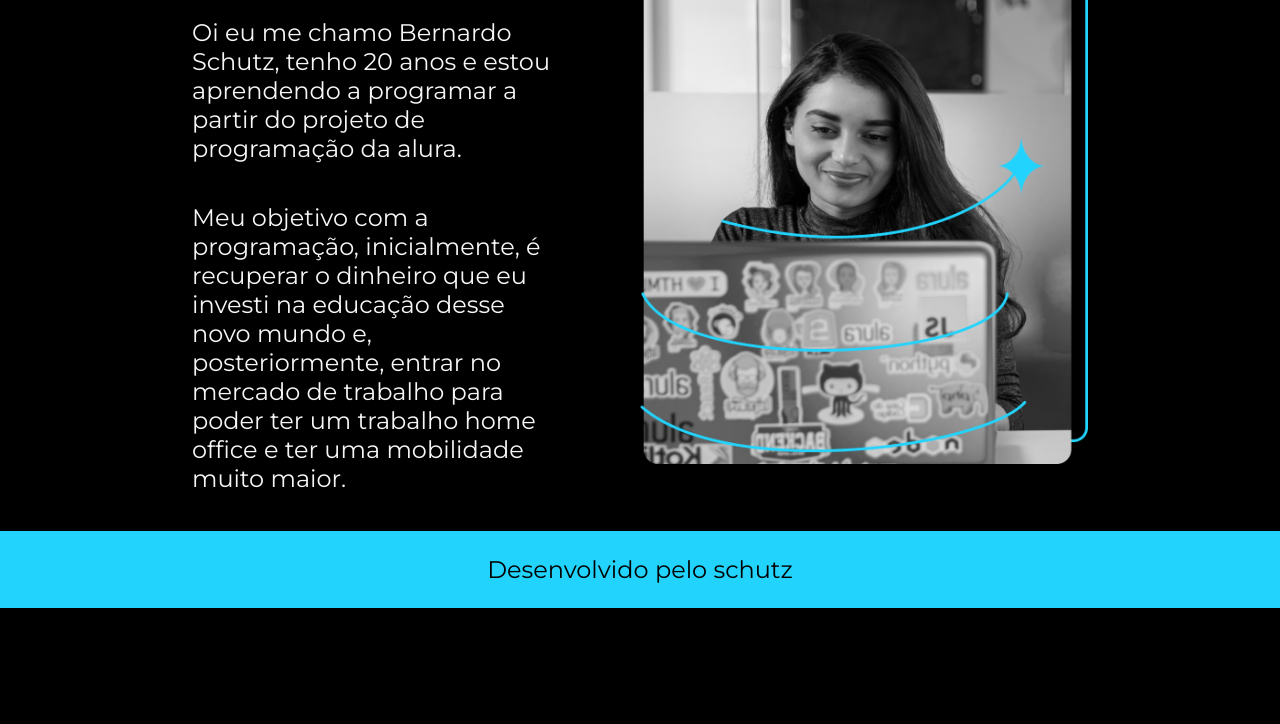
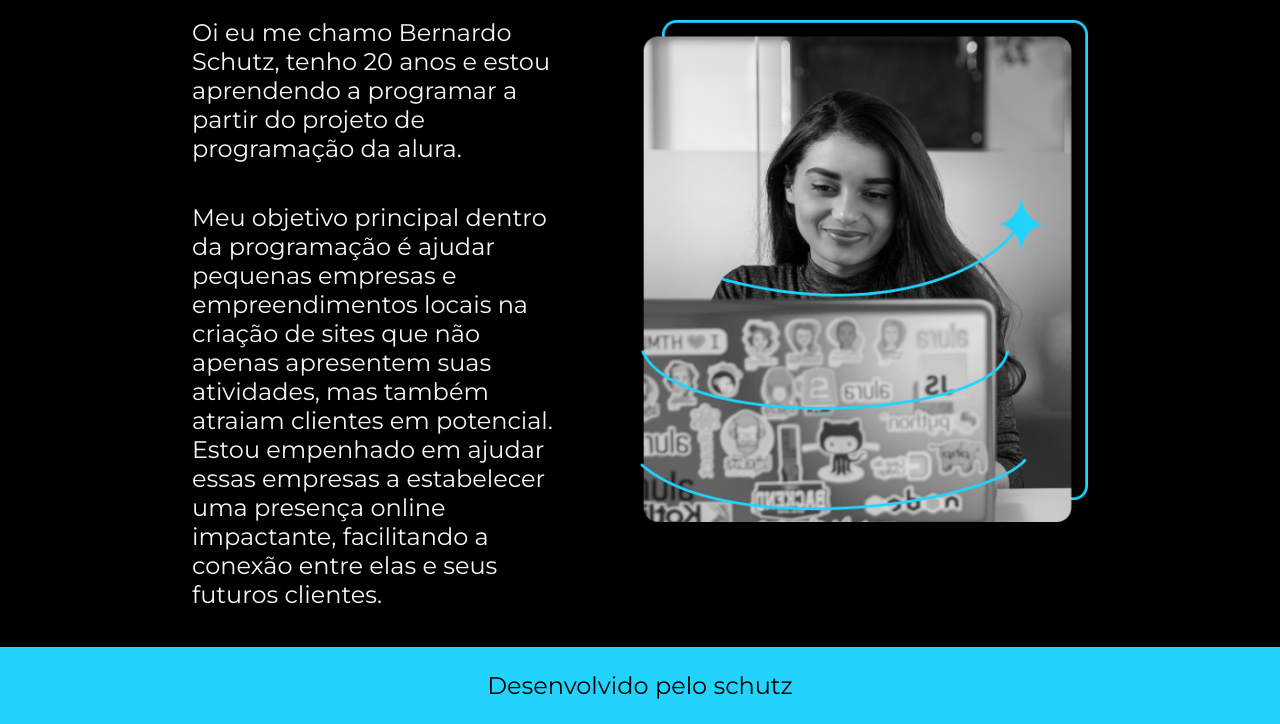
Before and after one commit to beschutz/portifolio, a plain HTML site: page about.html in a window 1280 px wide. Shown: the part 160-884 px from the top of the page. Before the commit the page ends 800 px from the top, so only its background shows below. Drawn offline with nearby package versions, Linux system fonts and the light colour scheme.

Commit message:
Update about.html

```diff
--- a/about.html
+++ b/about.html
@@ -18,7 +18,7 @@
         <section class="apresentacao__conteudo">
             <h1 class="apresentacao__conteudo__titulo">Sobre mim</h1>
             <p class="apresentacao__conteudo__paragrafo">Oi eu me chamo Bernardo Schutz, tenho 20 anos e estou aprendendo a programar a partir do projeto de programação da alura.</p>
-            <p class="apresentacao__conteudo__paragrafo">Meu objetivo com a programação, inicialmente, é recuperar o dinheiro que eu investi na educação desse novo mundo e, posteriormente, entrar no mercado de trabalho para poder ter um trabalho home office e ter uma mobilidade muito maior.</p>
+            <p class="apresentacao__conteudo__paragrafo">Meu objetivo principal dentro da programação é ajudar pequenas empresas e empreendimentos locais na criação de sites que não apenas apresentem suas atividades, mas também atraiam clientes em potencial. Estou empenhado em ajudar essas empresas a estabelecer uma presença online impactante, facilitando a conexão entre elas e seus futuros clientes.</p>
         </section>
         <img class="apresentacao__imagem" src="./images/Imagem.png" alt="Foto da Joana Santos programando">
     </main>
```
